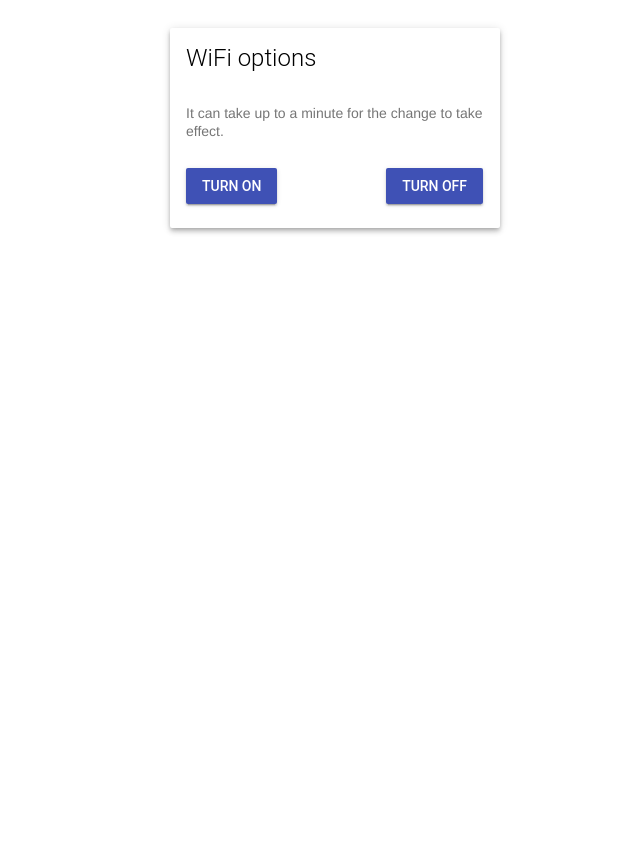
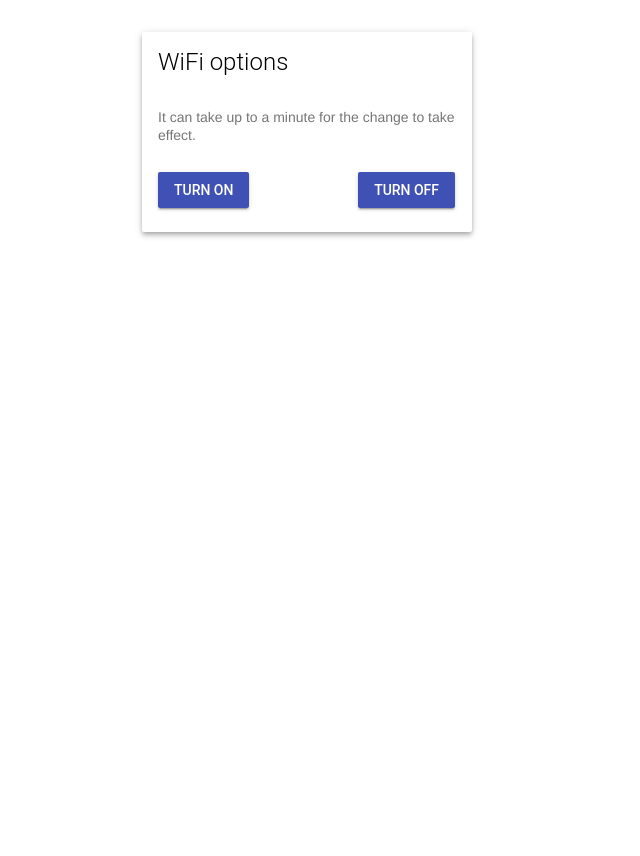
Before and after one commit to martindisch/Connect-Box-WiFi, a Flask app: page / in a window 1280 px wide; the page is wider, and only the part inside the window is pictured. Shown: that part, without its empty margins (333-973 px from the left). After the commit the page ends 238 px from the top of that part, so only its background shows below. Run offline with Flask 2, Linux system fonts and the light colour scheme.

Commit message:
Fix layout

```diff
--- a/connectboxcontrol/main/static/style.css
+++ b/connectboxcontrol/main/static/style.css
@@ -1,9 +1,5 @@
-body {
-    padding: 2em;
-}
-
 .cb-inputcard, .cb-errorcard {
-    margin: auto auto 2em auto;
+    margin: 2em auto auto auto;
 }
 
 .cb-right {
```
Also changed, not shown: connectboxcontrol/config/static/style.css (+2 -6 lines).
